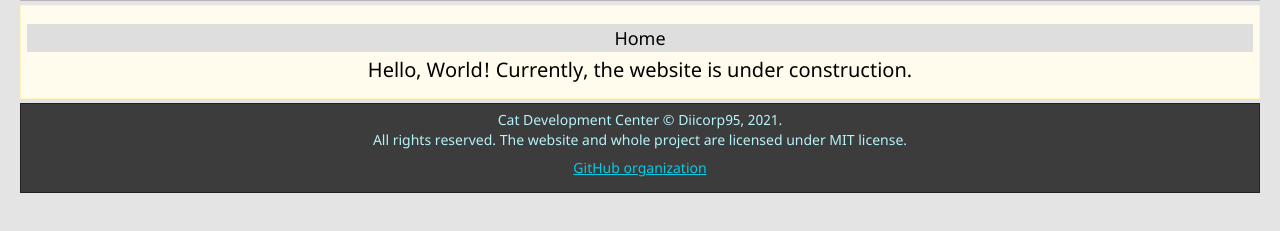
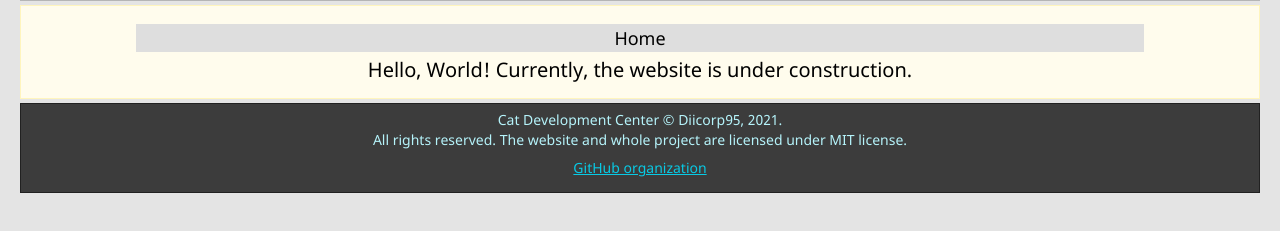
Before and after one commit to catdc/catdc.github.io, a plain HTML site: page index.html in a window 1280 px wide. Shown: the part 197-428 px from the top of the page. Drawn offline with Linux system fonts and the light colour scheme.

Commit message:
Update style.css

```diff
--- a/style.css
+++ b/style.css
@@ -89,6 +89,8 @@ h1 {
   font-size: 18px;
   margin: 0 auto 8px auto;
   vertical-align: middle;
+  min-width: 530px;
+  max-width: 1000px;
   text-align: center;
   font-weight: normal;
   background-color: #DEDEDE;
```
